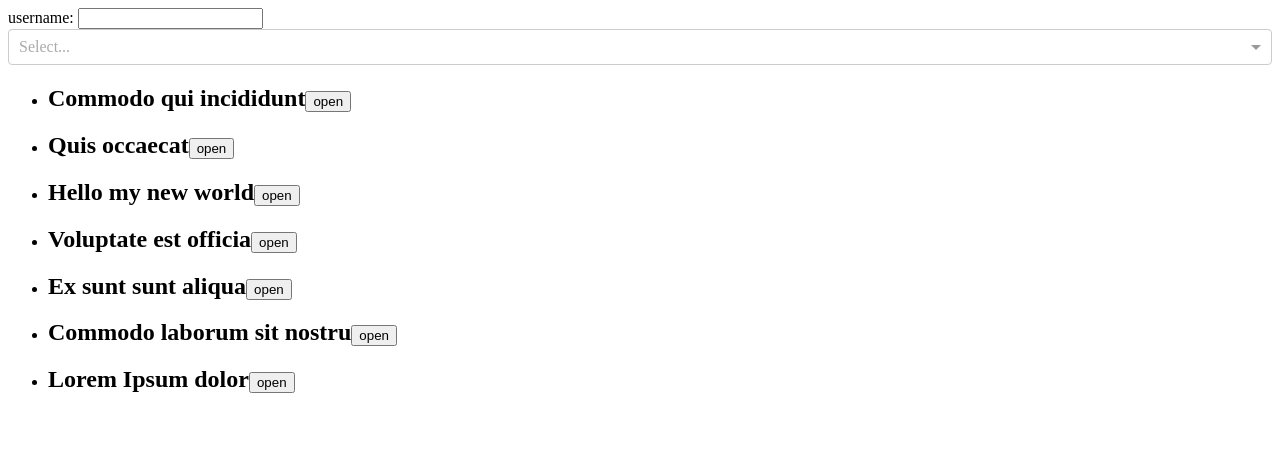
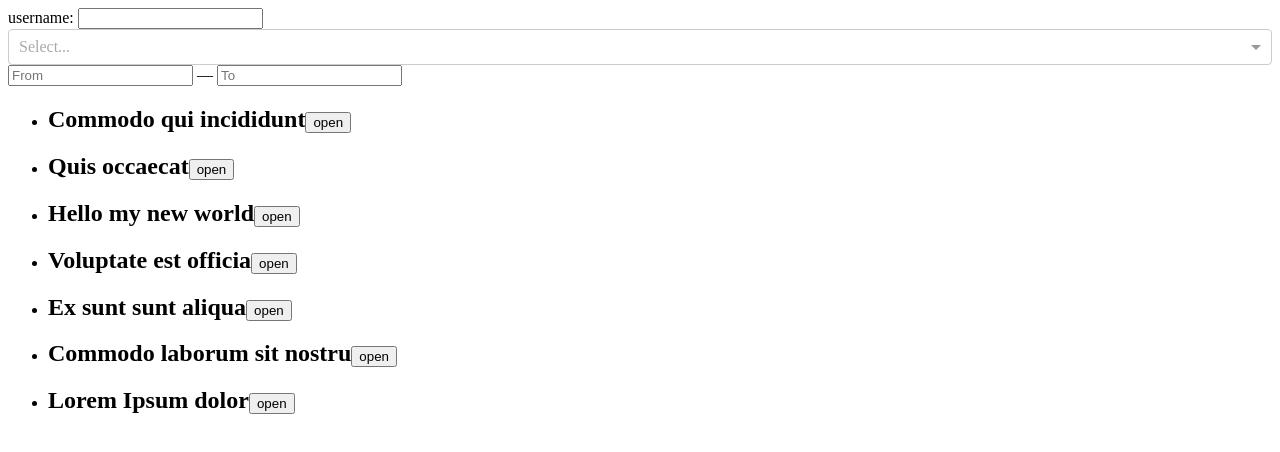
Before and after one commit to romabelka/basic-react-1902, a React (Create React App) app: page / in a window 1280 px wide. Shown: the top 452 px of the page. Built offline with nearby package versions, Linux system fonts and the light colour scheme.

Commit message:
Create Calendar component. Add propTypes.

```diff
--- a/package.json
+++ b/package.json
@@ -3,10 +3,12 @@
   "version": "0.1.0",
   "private": true,
   "dependencies": {
+    "moment": "^2.20.1",
     "prop-types": "^15.6.0",
     "react": "^16.2.0",
     "react-day-picker": "^7.0.7",
     "react-dom": "^16.2.0",
+    "react-helmet": "^5.2.0",
     "react-scripts": "1.1.1",
     "react-select": "^1.2.1"
   },
--- a/src/App.js
+++ b/src/App.js
@@ -1,14 +1,16 @@
 import React, { Component } from 'react'
+import PropTypes from 'prop-types'
 import {findDOMNode} from 'react-dom'
 import ArticleList from './components/article-list'
 import Chart from './components/chart'
 import UserForm from './components/user-form'
 import Select from 'react-select'
 import 'react-select/dist/react-select.css'
+import Calendar from './components/Calendar'
 
 class App extends Component {
     static propTypes = {
-
+      articles: PropTypes.array.isRequired,
     };
 
     state = {
@@ -25,6 +27,7 @@ class App extends Component {
             <div>
                 <UserForm />
                 <Select options = {options} value = {this.state.selected} onChange = {this.handleSelect} multi/>
+                <Calendar />
                 <ArticleList articles = {articles} ref = {this.setListRef}/>
                 <Chart articles = {articles}/>
             </div>
--- /dev/null
+++ b/src/components/Calendar.js
@@ -0,0 +1,117 @@
+import React, { Component } from 'react'
+import moment from 'moment';
+import Helmet from 'react-helmet';
+
+import DayPickerInput from 'react-day-picker/DayPickerInput';
+import 'react-day-picker/lib/style.css'
+
+import { formatDate, parseDate } from 'react-day-picker/moment';
+
+class Calendar extends Component {
+  state = {
+    from: undefined,
+    to: undefined,
+  }
+
+  componentWillUnmount() {
+    clearTimeout(this.timeout);
+  }
+
+  focusTo() {
+    this.timeout = setTimeout(() => this.to.getInput().focus(), 0);
+  }
+
+  showFromMonth() {
+    const { from, to } = this.state;
+    if (!from) {
+      return;
+    }
+    if (moment(to).diff(moment(from), 'months') < 2) {
+      this.to.getDayPicker().showMonth(from);
+    }
+  }
+
+  handleFromChange = from => {
+    // Change the from date and focus the "to" input field
+    this.setState({ from }, () => {
+      if (!this.state.to) {
+        this.focusTo();
+      }
+    });
+  }
+
+  handleToChange = to => {
+    this.setState({ to }, this.showFromMonth);
+  }
+
+  render() {
+    const { from, to } = this.state;
+    const modifiers = { start: from, end: to };
+    return (
+      <div className="InputFromTo">
+        <DayPickerInput
+          value={from}
+          placeholder="From"
+          format="LL"
+          formatDate={formatDate}
+          parseDate={parseDate}
+          dayPickerProps={{
+            selectedDays: [from, { from, to }],
+            disabledDays: { after: to },
+            toMonth: to,
+            modifiers,
+            numberOfMonths: 2,
+          }}
+          onDayChange={this.handleFromChange}
+        />{' '}
+        —{' '}
+        <span className="InputFromTo-to">
+          <DayPickerInput
+            ref={el => (this.to = el)}
+            value={to}
+            placeholder="To"
+            format="LL"
+            formatDate={formatDate}
+            parseDate={parseDate}
+            dayPickerProps={{
+              selectedDays: [from, { from, to }],
+              disabledDays: { before: from },
+              modifiers,
+              month: from,
+              fromMonth: from,
+              numberOfMonths: 2,
+            }}
+            onDayChange={this.handleToChange}
+          />
+        </span>
+        <Helmet>
+          <style>{`
+  .InputFromTo .DayPicker-Day--selected:not(.DayPicker-Day--start):not(.DayPicker-Day--end):not(.DayPicker-Day--outside) {
+    background-color: #f0f8ff !important;
+    color: #4a90e2;
+  }
+  .InputFromTo .DayPicker-Day {
+    border-radius: 0 !important;
+  }
+  .InputFromTo .DayPicker-Day--start {
+    border-top-left-radius: 50% !important;
+    border-bottom-left-radius: 50% !important;
+  }
+  .InputFromTo .DayPicker-Day--end {
+    border-top-right-radius: 50% !important;
+    border-bottom-right-radius: 50% !important;
+  }
+  .InputFromTo .DayPickerInput-Overlay {
+    width: 550px;
+  }
+  .InputFromTo-to .DayPickerInput-Overlay {
+    margin-left: -198px;
+  }
+`}</style>
+        </Helmet>
+      </div>
+    );
+  }
+}
+
+export default Calendar
--- a/src/components/CommentList.js
+++ b/src/components/CommentList.js
@@ -26,8 +26,8 @@ class CommentList extends Component {
 
 CommentList.propTypes = {
   comments: PropTypes.array,
-  show: PropTypes.bool,
-  showItem: PropTypes.func
+  show: PropTypes.bool.isRequired,
+  showItem: PropTypes.func.isRequired
 }
 
 CommentList.defaultProps = {
```
Also changed, not shown: 1 other file (tests, documents, lock files or other folders).
